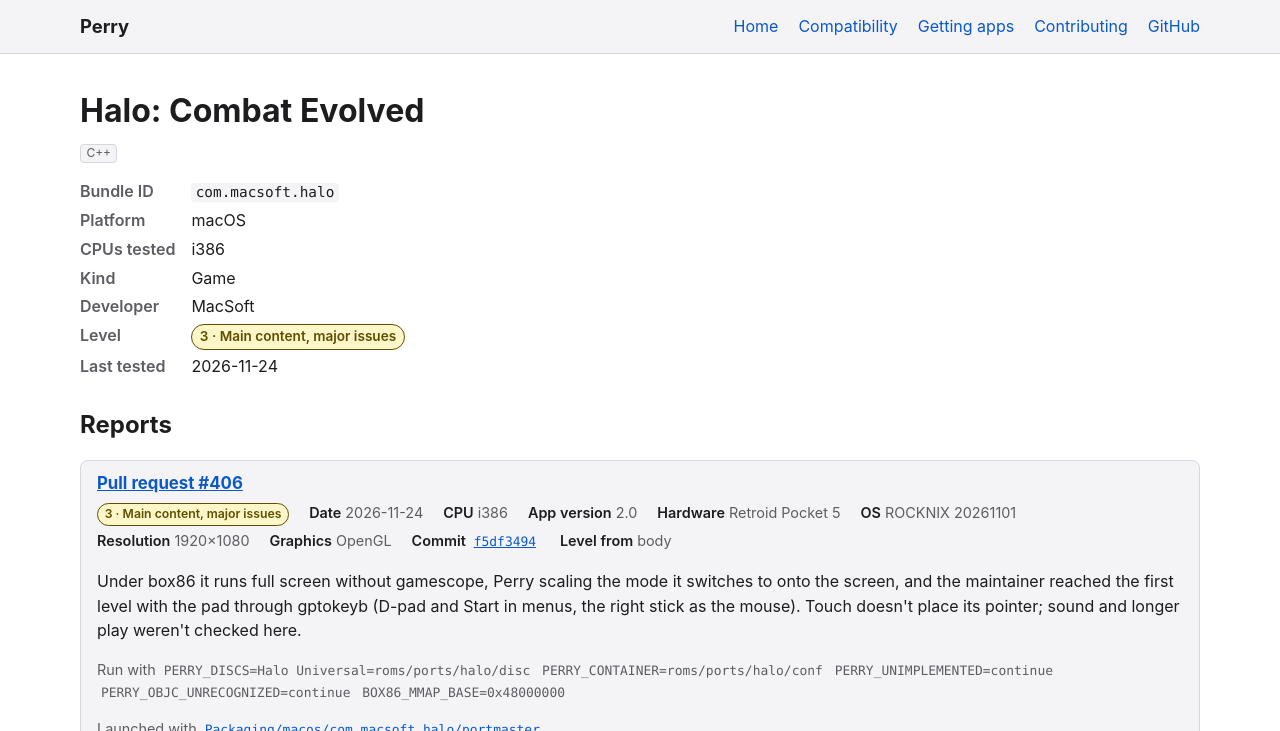
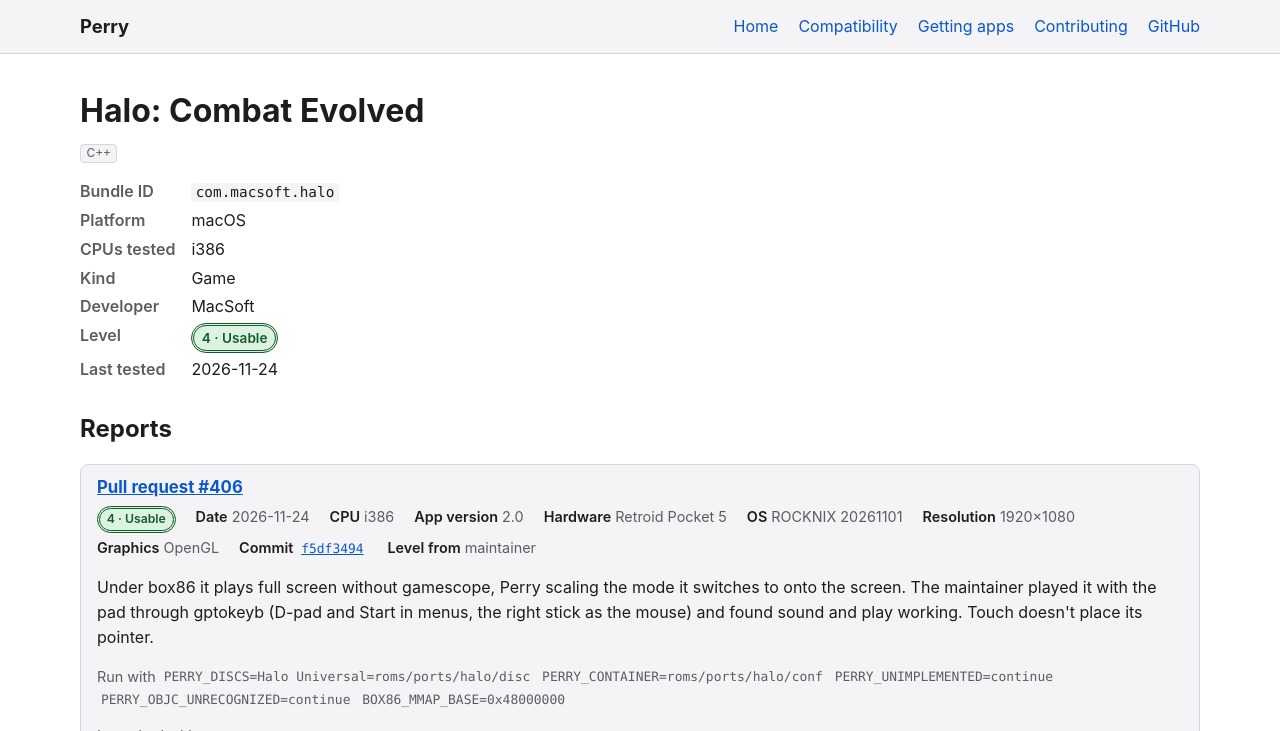
Before and after one commit to MillerTechnologyPeru/Perry, a Jekyll site: the page built from docs/_apps/macos/com.macsoft.halo.md, in a window 1280 px wide and 900 px high, cut to the strip 0-731 px from the top of the window. Built offline with Jekyll 4.4.1, drawn with Linux system fonts in a browser that asks for light colours.

Commit message:
Rate Halo on the Retroid Pocket 5 level 4 from the maintainer's play

```diff
--- a/docs/_apps/macos/com.macsoft.halo.md
+++ b/docs/_apps/macos/com.macsoft.halo.md
@@ -175,9 +175,9 @@ reports:
       - "PERRY_UNIMPLEMENTED=continue"
       - "PERRY_OBJC_UNRECOGNIZED=continue"
       - "BOX86_MMAP_BASE=0x48000000"
-    level: 3
-    source: body
-    notes: Under box86 it runs full screen without gamescope, Perry scaling the mode it switches to onto the screen, and the maintainer reached the first level with the pad through gptokeyb (D-pad and Start in menus, the right stick as the mouse). Touch doesn't place its pointer; sound and longer play weren't checked here.
+    level: 4
+    source: maintainer
+    notes: Under box86 it plays full screen without gamescope, Perry scaling the mode it switches to onto the screen. The maintainer played it with the pad through gptokeyb (D-pad and Start in menus, the right stick as the mouse) and found sound and play working. Touch doesn't place its pointer.
     screenshots:
       - url: https://github.com/user-attachments/assets/1a311782-dab1-473e-b62f-d9e95fed30a1
         caption: The first level on the Retroid Pocket 5
```
